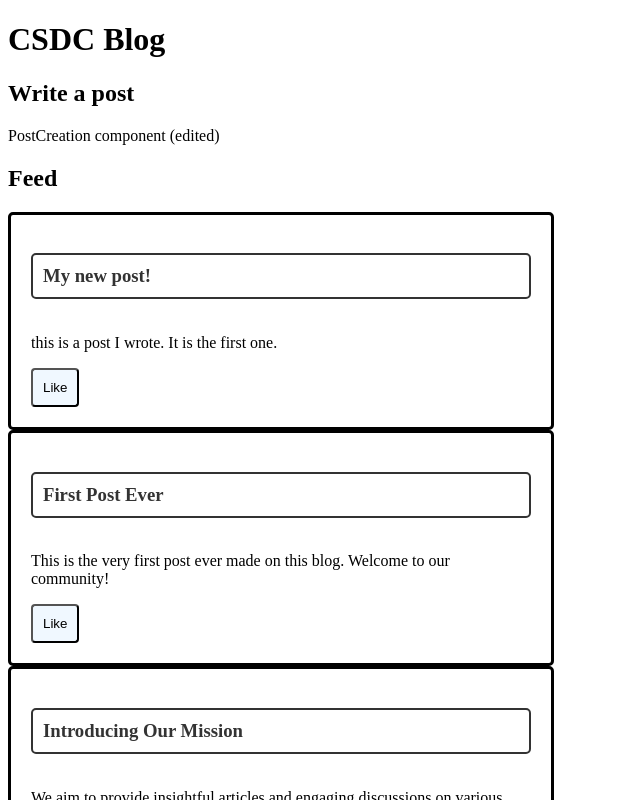
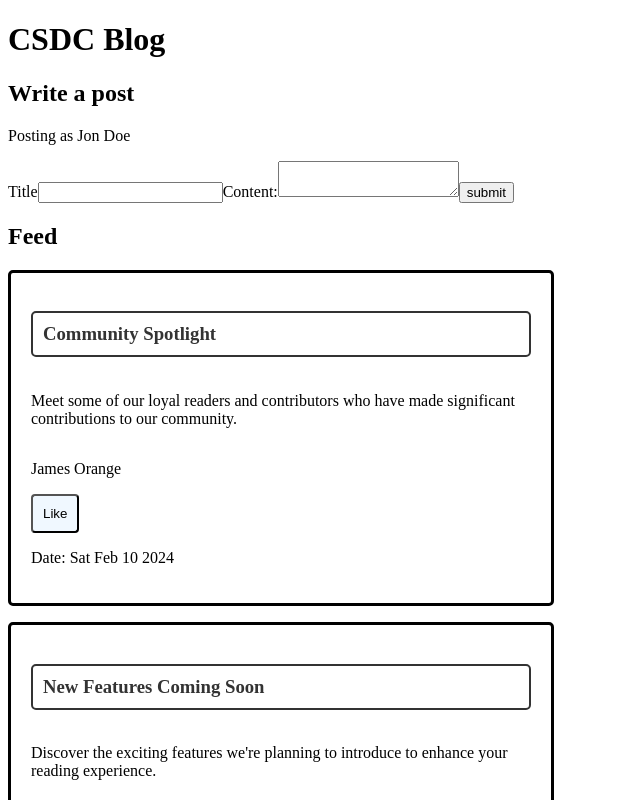
Before and after one commit to Collaborative-Software-Development-Club/ReactNewsBlog, a React (Create React App) app in the folder react-news-blog/: page / in a window 1280 px wide. Shown: the top 800 px of the page, without its empty margins (0-640 px from the left). Built offline with nearby package versions, Linux system fonts and the light colour scheme.

Commit message:
added post creation section

```diff
--- a/react-news-blog/src/App.css
+++ b/react-news-blog/src/App.css
@@ -4,6 +4,7 @@
   justify-content: right;
   padding-right: 50px;
   padding-bottom: 50px;
+  gap: 1rem;
 }
 
 .blog-Post{
--- a/react-news-blog/src/data/placeholder.json
+++ b/react-news-blog/src/data/placeholder.json
@@ -1,4 +1,7 @@
 {
+    "user": {
+		"name": "Jon Doe"
+	},
 	"posts": [
 		{
 			"title": "My new post!",
@@ -66,8 +69,5 @@
 			"author": "James Orange",
 			"date": "2024-02-10T21:30:00Z"
 		}
-	],
-	"user": {
-		"name": "Jon Doe"
-	}
+	]
 }
--- a/react-news-blog/src/data/useData.js
+++ b/react-news-blog/src/data/useData.js
@@ -1,15 +1,11 @@
-import {useState, useEffect} from 'react'
-import data from './placeholder.json'
+import { useState } from "react";
+import data from "./placeholder.json";
 
 function useData() {
-    console.log(data)
-    const [posts, setPosts] = useState(data.posts);
-
-    const uploadPost = (postData) => {
-        setPosts([...posts], postData)
-    }
-
-    return [posts, uploadPost]
+	console.log(data);
+	const [posts, setPosts] = useState(data.posts);
+    posts.sort((postA, postB) => new Date(postB.date) - new Date(postA.date))
+	return { posts: posts, user: data.user, uploadPost: (postData) => setPosts([...posts, postData]) };
 }
 
-export default useData
+export default useData;
--- a/react-news-blog/src/layouts/MainPage/BlogPost.jsx
+++ b/react-news-blog/src/layouts/MainPage/BlogPost.jsx
@@ -5,7 +5,9 @@ const BlogPost = ({ postData }) => {
 		<div className="blog-Post">
 			<h3 className="blog-Post-Title">{postData.title}</h3>
 			<p className="blog-Post-Content">{postData.content}</p>
+            <p>{postData.author}</p>
 			<button className="like-Button"> Like </button>
+            <p>Date: {new Date(postData.date).toDateString()}</p>
 		</div>
 	);
 };
--- a/react-news-blog/src/layouts/MainPage/PostCreation.jsx
+++ b/react-news-blog/src/layouts/MainPage/PostCreation.jsx
@@ -1,7 +1,41 @@
-import React from "react";
+import React, { useState } from "react";
 
-const PostCreation = ({ uploadPost }) => {
-	return <div>PostCreation component (edited)</div>;
+const PostCreation = ({ uploadPost, user }) => {
+	const [title, setTitle] = useState("");
+	const [content, setContent ] = useState("");
+
+	return (
+		<form
+			onSubmit={event => {
+				event.preventDefault();
+				console.log("is submitting");
+                setTitle("");
+                setContent("");
+				uploadPost({
+					author: user.name,
+					title: title,
+					content: content,
+					date: new Date().toISOString(),
+				});
+			}}
+		>
+			<p>Posting as {user.name}</p>
+			<label htmlFor="title">Title</label>
+			<input
+				type="text"
+				name="title"
+				value={title}
+				onChange={e => setTitle(e.target.value)}
+			/>
+			<label htmlFor="content">Content:</label>
+			<textarea
+				name="content"
+				value={content}
+				onChange={e => setContent(e.target.value)}
+			></textarea>
+			<input type="submit" value="submit"></input>
+		</form>
+	);
 };
 
 export default PostCreation;
--- a/react-news-blog/src/layouts/MainPage/index.jsx
+++ b/react-news-blog/src/layouts/MainPage/index.jsx
@@ -6,19 +6,19 @@ import useData from "../../data/useData.js";
 
 //why do we have an index.jsx file and an index.js file??
 const MainPage = () => {
-	const [posts, uploadPost] = useData();
+	const { posts, uploadPost, user } = useData();
 	console.log("main page", posts);
 
 	return (
 		<>
 			<h1>CSDC Blog</h1>
 			<h2>Write a post</h2>
-			<CreatePost uploadPost={uploadPost} />
+			<CreatePost uploadPost={uploadPost} user={user} />
 			<h2>Feed</h2>
 			<div className="blog-Post-Stream">
-                {posts.map(post => (
-                    <BlogPost postData={post} />
-                ))}
+				{posts.map((post, index) => (
+					<BlogPost postData={post} key={index} />
+				))}
 			</div>
 		</>
 	);
```
